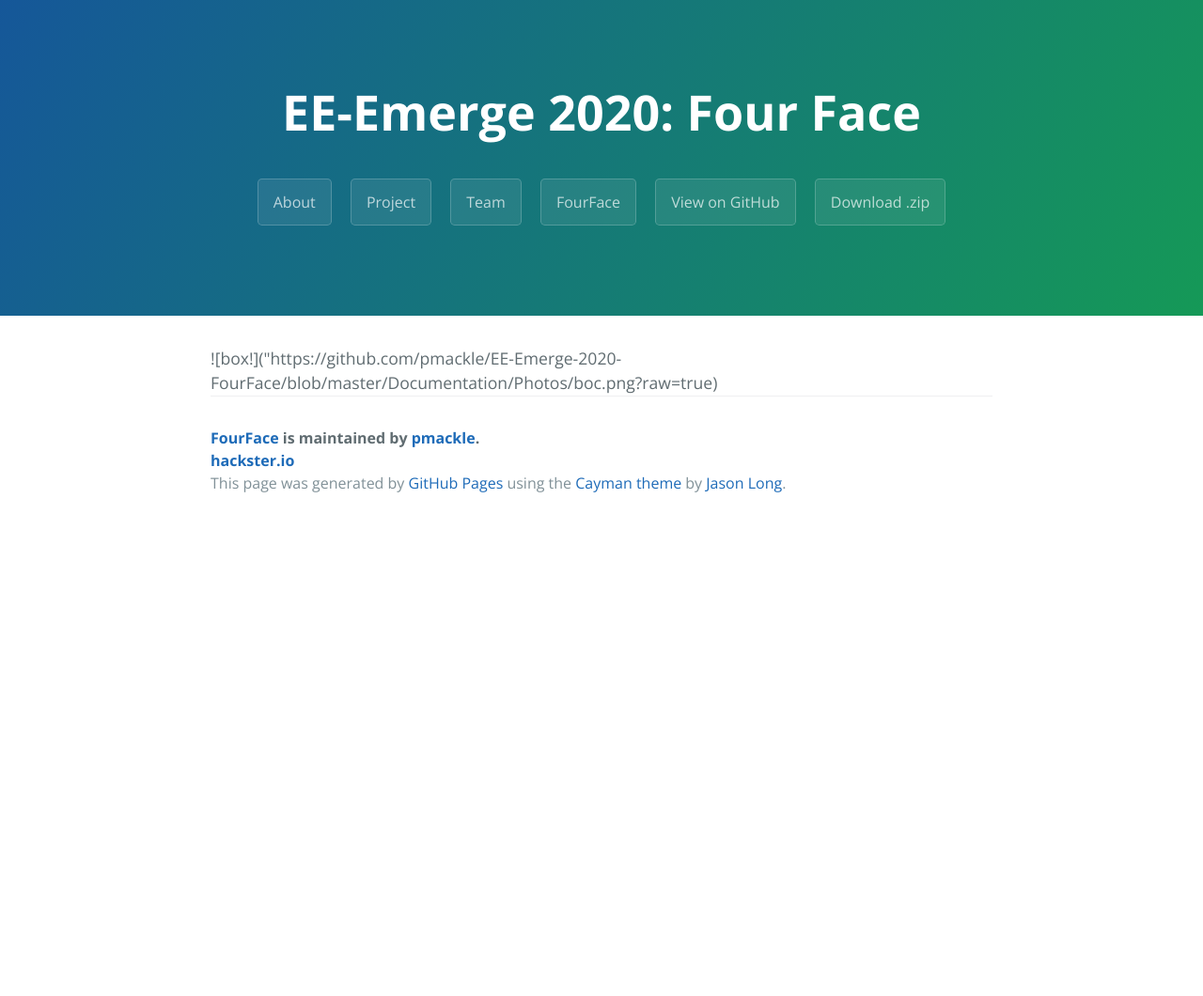
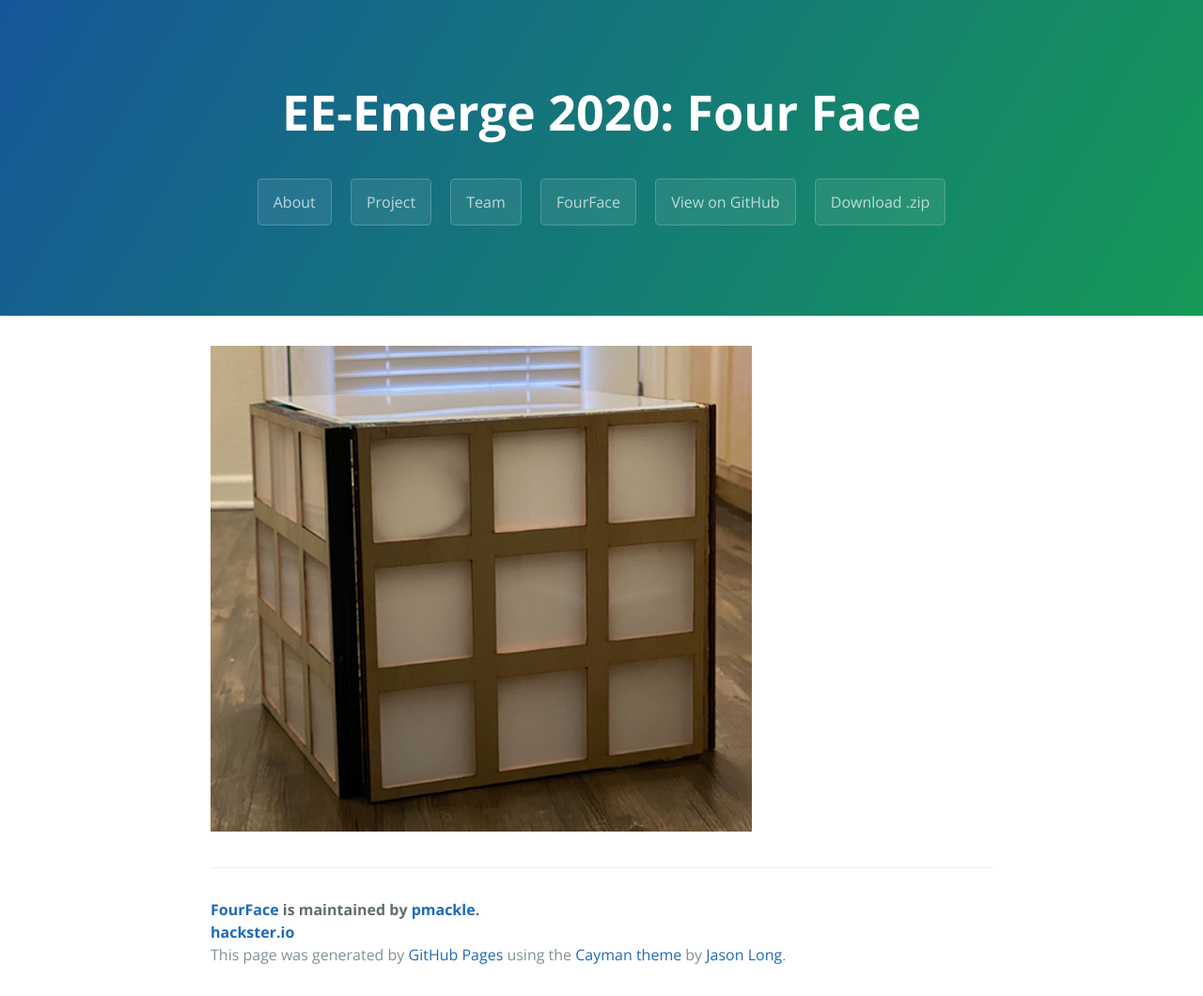
Before and after one commit to pmackle/EE-Emerge-2020-FourFace, a Jekyll site: the page built from docs/index.html, in a window 1280 px wide. Shown: the whole page at 94% size. Built offline with Jekyll 4.4.1, drawn with Linux system fonts in a browser that asks for light colours; before the commit the page ends 900 px from its top, so only the background shows below that.

Commit message:
Update index.html

```diff
--- a/docs/index.html
+++ b/docs/index.html
@@ -4,4 +4,10 @@
 filename: index
 ---
 
-![box!]("https://github.com/pmackle/EE-Emerge-2020-FourFace/blob/master/Documentation/Photos/boc.png?raw=true)
+<!DOCTYPE html>
+<html>
+<div>
+  <img src="https://github.com/pmackle/EE-Emerge-2020-FourFace/blob/master/Documentation/Photos/boc.png" alt="Box">
+</div>
+
+</html>
```
